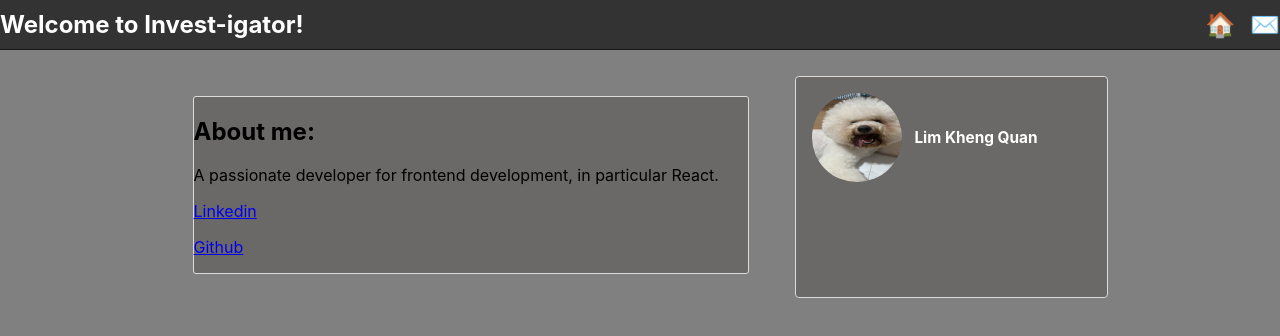
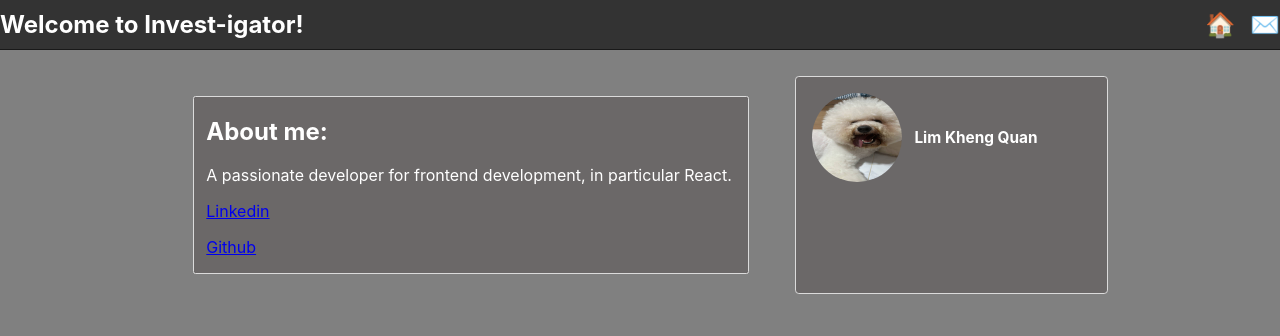
Before and after one commit to khengquanlim/investigator, a React (Create React App) app: page /portfolio in a window 1280 px wide. Shown: the top 336 px of the page. Built offline with nearby package versions, Linux system fonts and the light colour scheme.

Commit message:
Update post content on font color, flexible to device size

```diff
--- a/src/components/PostList/PostList.css
+++ b/src/components/PostList/PostList.css
@@ -1,13 +1,15 @@
 .post {
-  border: 1px solid #dbdbdb;
-  border-radius: 3px;
-  margin-bottom: 20px;
+  border: 0.1vw solid #dbdbdb;
+  border-radius: 0.3vh;
+  margin-bottom: 2vh;
   background-color: rgb(107, 104, 104);
+  padding-left: 1vw;
+  color: white;
 }
 
 .post-header {
-  padding: 10px;
-  border-bottom: 1px solid #dbdbdb;
+  padding: 1vh 1vw;
+  border-bottom: 0.1vw solid #dbdbdb;
 }
 
 .post-image {
@@ -15,5 +17,5 @@
 }
 
 .post-caption {
-  padding: 10px;
+  padding: 1vh 1vw;
 }
```
